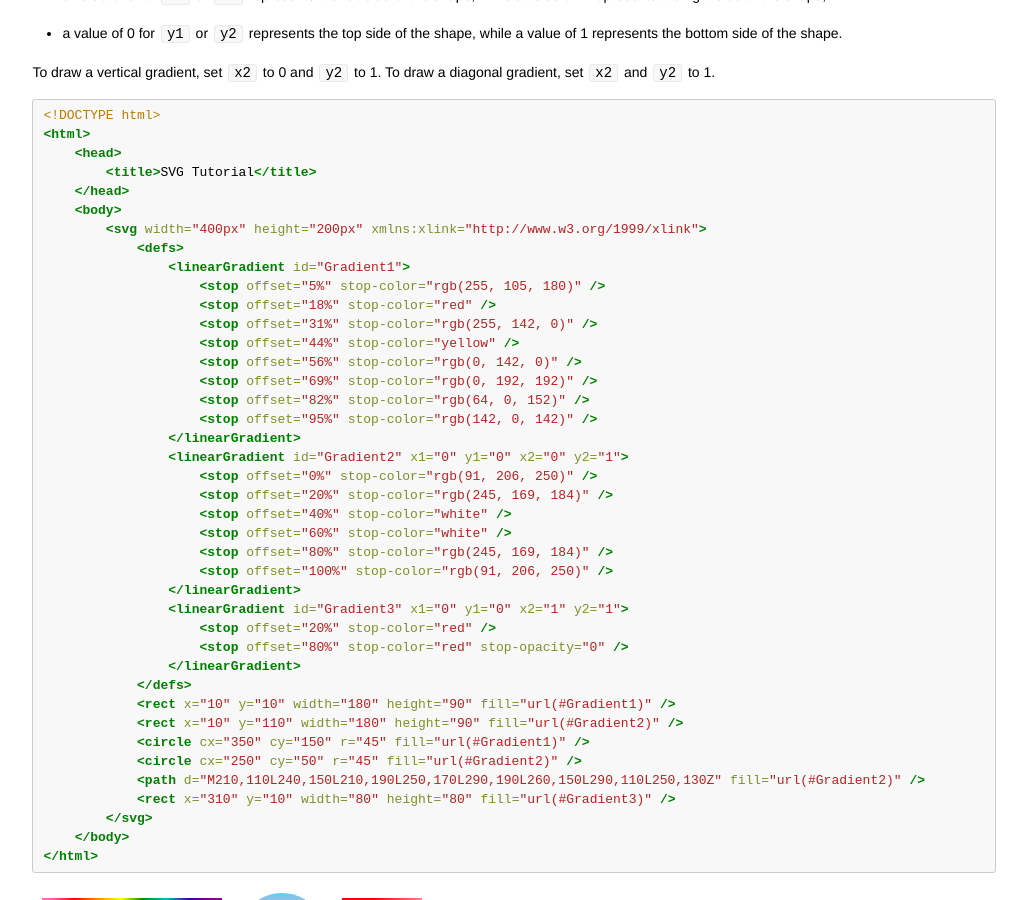
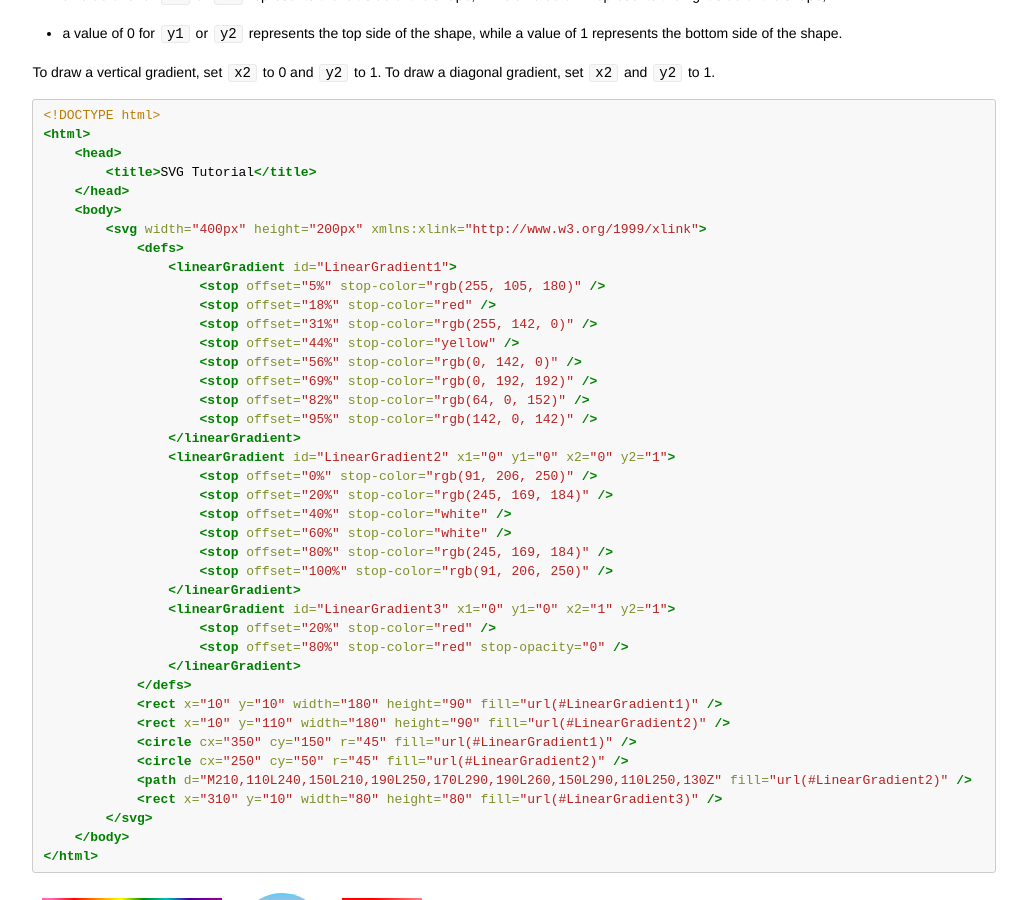
Before and after one commit to codebar/tutorials, a Jekyll site: the page built from svg/lesson4/tutorial.md, in a window 1280 px wide and 900 px high, scrolled down 2540 px. Shown: the whole window, without its empty margins (126-1153 px from the left). Built offline with Jekyll 4.4.1, drawn with Linux system fonts in a browser that asks for light colours.

Commit message:
Made linear gradient IDs unique

```diff
--- a/svg/lesson4/tutorial.md
+++ b/svg/lesson4/tutorial.md
@@ -142,7 +142,7 @@ gradient, set `x2` and `y2` to 1.
     <body>
         <svg width="400px" height="200px" xmlns:xlink="http://www.w3.org/1999/xlink">
             <defs>
-                <linearGradient id="Gradient1">
+                <linearGradient id="LinearGradient1">
                     <stop offset="5%" stop-color="rgb(255, 105, 180)" />
                     <stop offset="18%" stop-color="red" />
                     <stop offset="31%" stop-color="rgb(255, 142, 0)" />
@@ -152,7 +152,7 @@ gradient, set `x2` and `y2` to 1.
                     <stop offset="82%" stop-color="rgb(64, 0, 152)" />
                     <stop offset="95%" stop-color="rgb(142, 0, 142)" />
                 </linearGradient>
-                <linearGradient id="Gradient2" x1="0" y1="0" x2="0" y2="1">
+                <linearGradient id="LinearGradient2" x1="0" y1="0" x2="0" y2="1">
                     <stop offset="0%" stop-color="rgb(91, 206, 250)" />
                     <stop offset="20%" stop-color="rgb(245, 169, 184)" />
                     <stop offset="40%" stop-color="white" />
@@ -160,17 +160,17 @@ gradient, set `x2` and `y2` to 1.
                     <stop offset="80%" stop-color="rgb(245, 169, 184)" />
                     <stop offset="100%" stop-color="rgb(91, 206, 250)" />
                 </linearGradient>
-                <linearGradient id="Gradient3" x1="0" y1="0" x2="1" y2="1">
+                <linearGradient id="LinearGradient3" x1="0" y1="0" x2="1" y2="1">
                     <stop offset="20%" stop-color="red" />
                     <stop offset="80%" stop-color="red" stop-opacity="0" />
                 </linearGradient>
             </defs>
-            <rect x="10" y="10" width="180" height="90" fill="url(#Gradient1)" />
-            <rect x="10" y="110" width="180" height="90" fill="url(#Gradient2)" />
-            <circle cx="350" cy="150" r="45" fill="url(#Gradient1)" />
-            <circle cx="250" cy="50" r="45" fill="url(#Gradient2)" />
-            <path d="M210,110L240,150L210,190L250,170L290,190L260,150L290,110L250,130Z" fill="url(#Gradient2)" />
-            <rect x="310" y="10" width="80" height="80" fill="url(#Gradient3)" />
+            <rect x="10" y="10" width="180" height="90" fill="url(#LinearGradient1)" />
+            <rect x="10" y="110" width="180" height="90" fill="url(#LinearGradient2)" />
+            <circle cx="350" cy="150" r="45" fill="url(#LinearGradient1)" />
+            <circle cx="250" cy="50" r="45" fill="url(#LinearGradient2)" />
+            <path d="M210,110L240,150L210,190L250,170L290,190L260,150L290,110L250,130Z" fill="url(#LinearGradient2)" />
+            <rect x="310" y="10" width="80" height="80" fill="url(#LinearGradient3)" />
         </svg>
     </body>
 </html>
@@ -178,7 +178,7 @@ gradient, set `x2` and `y2` to 1.
 
 <svg id="example3" width="400px" height="200px" xmlns:xlink="http://www.w3.org/1999/xlink">
     <defs>
-        <linearGradient id="Gradient1">
+        <linearGradient id="LinearGradient1">
             <stop offset="5%" stop-color="rgb(255, 105, 180)" />
             <stop offset="18%" stop-color="red" />
             <stop offset="31%" stop-color="rgb(255, 142, 0)" />
@@ -188,7 +188,7 @@ gradient, set `x2` and `y2` to 1.
             <stop offset="82%" stop-color="rgb(64, 0, 152)" />
             <stop offset="95%" stop-color="rgb(142, 0, 142)" />
         </linearGradient>
-        <linearGradient id="Gradient2" x1="0" y1="0" x2="0" y2="1">
+        <linearGradient id="LinearGradient2" x1="0" y1="0" x2="0" y2="1">
             <stop offset="0%" stop-color="rgb(91, 206, 250)" />
             <stop offset="20%" stop-color="rgb(245, 169, 184)" />
             <stop offset="40%" stop-color="white" />
@@ -196,17 +196,17 @@ gradient, set `x2` and `y2` to 1.
             <stop offset="80%" stop-color="rgb(245, 169, 184)" />
             <stop offset="100%" stop-color="rgb(91, 206, 250)" />
         </linearGradient>
-        <linearGradient id="Gradient3" x1="0" y1="0" x2="1" y2="1">
+        <linearGradient id="LinearGradient3" x1="0" y1="0" x2="1" y2="1">
             <stop offset="20%" stop-color="red" />
             <stop offset="80%" stop-color="red" stop-opacity="0" />
         </linearGradient>
     </defs>
-    <rect x="10" y="10" width="180" height="80" fill="url(#Gradient1)" />
-    <rect x="10" y="110" width="180" height="80" fill="url(#Gradient2)" />
-    <circle cx="350" cy="150" r="45" fill="url(#Gradient1)" />
-    <circle cx="250" cy="50" r="45" fill="url(#Gradient2)" />
-    <path d="M210,110L240,150L210,190L250,170L290,190L260,150L290,110L250,130Z" fill="url(#Gradient2)" />
-    <rect x="310" y="10" width="80" height="80" fill="url(#Gradient3)" />
+    <rect x="10" y="10" width="180" height="80" fill="url(#LinearGradient1)" />
+    <rect x="10" y="110" width="180" height="80" fill="url(#LinearGradient2)" />
+    <circle cx="350" cy="150" r="45" fill="url(#LinearGradient1)" />
+    <circle cx="250" cy="50" r="45" fill="url(#LinearGradient2)" />
+    <path d="M210,110L240,150L210,190L250,170L290,190L260,150L290,110L250,130Z" fill="url(#LinearGradient2)" />
+    <rect x="310" y="10" width="80" height="80" fill="url(#LinearGradient3)" />
 </svg>
 
 ### Radial gradients
```
